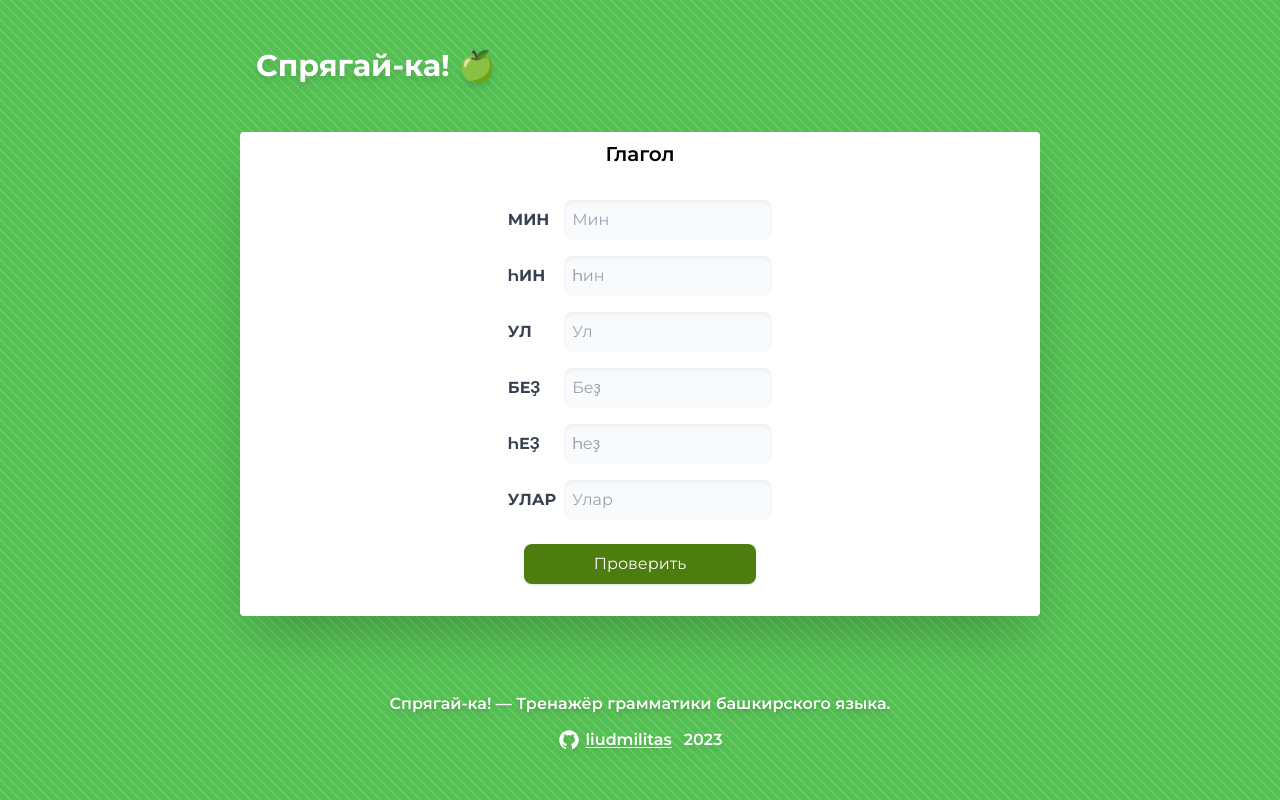
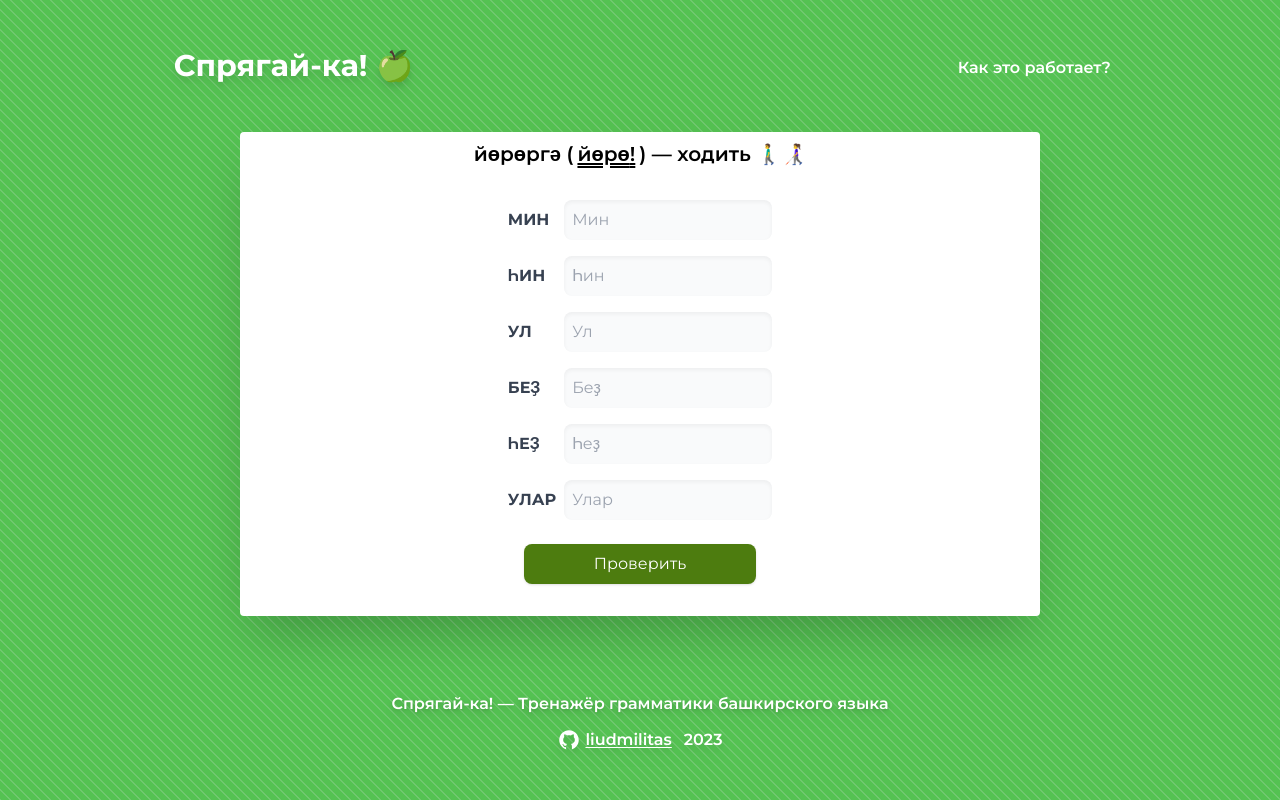
Before and after one commit to liudmilitas/bash-verb, a Next.js app in the folder bash-lang/: page / in a window 1280 px wide. Built offline with nearby package versions, Linux system fonts and the light colour scheme.

Commit message:
added generatePresentSimple function and sample verb-objects

```diff
--- a/bash-lang/package.json
+++ b/bash-lang/package.json
@@ -19,7 +19,8 @@
     "next": "13.1.6",
     "react": "18.2.0",
     "react-dom": "18.2.0",
-    "typescript": "4.9.5"
+    "typescript": "4.9.5",
+    "usehooks-ts": "^2.9.1"
   },
   "devDependencies": {
     "autoprefixer": "^10.4.13",
--- a/bash-lang/src/app/components/Footer.tsx
+++ b/bash-lang/src/app/components/Footer.tsx
@@ -4,7 +4,7 @@ function Footer() {
   return (
     <footer className="flex flex-col items-center justify-center text-white p-2 mt-8 drop-shadow-lg fill-white">
       <h2 className=" text-white p-1 drop-shadow w-full text-center font-semibold">
-        Спрягай-ка! — Тренажёр грамматики башкирского языка.{" "}
+        Спрягай-ка! — Тренажёр грамматики башкирского языка{" "}
         <span className="hidden">
           Башкирский язык для начинающих: изучаем глаголы, существительные и
           прилагательные в игровой форме.
--- a/bash-lang/src/app/components/Header.tsx
+++ b/bash-lang/src/app/components/Header.tsx
@@ -6,6 +6,14 @@ function Header() {
       <h1 className="text-3xl text-white p-4 font-bold drop-shadow-lg w-full max-w-[800px] text-center lg:text-left md:text-left">
         Спрягай-ка! 🍏
       </h1>
+      <button className="rounded text-center text-white">
+        <span className="collapse lg:visible whitespace-nowrap font-semibold">
+          Как это работает?
+        </span>
+        <span className="lg:invisible text-xl border-1 border-white  bg-white bg-opacity-10">
+          ?
+        </span>
+      </button>
     </header>
   );
 }
--- a/bash-lang/src/app/page.tsx
+++ b/bash-lang/src/app/page.tsx
@@ -3,14 +3,24 @@ import Link from "next/link";
 import pronouns from "./pseudo-db/pronouns";
 import Footer from "./components/Footer";
 import Header from "./components/Header";
+import { verbs, generatePresentSimple } from "./pseudo-db/verbs";
 
 export default function Home() {
+  const verb: any = verbs[Math.floor(Math.random() * verbs.length)];
+
   return (
     <>
       <Header />
+      {console.log(generatePresentSimple(verb))}
       <main className="w-full h-full flex flex-col content-center items-center justify-center">
         <section className="bg-white h-full rounded shadow-2xl w-full max-w-[800px] flex flex-col justify-between items-center">
-          <h2 className="text-xl text-center p-2 font-semibold">Глагол</h2>
+          <h3 className="text-xl text-center p-2 font-semibold">
+            {verb.infinitive} (
+            <span className="underline underline-offset-2 decoration-double mx-1">
+              {verb.imperative}!
+            </span>
+            ) — {verb.translations.ru} {verb.translations.emoji}
+          </h3>
           <form className="flex flex-col p-4 h-full">
             <ul>
               {pronouns.map((pronoun) => (
--- a/bash-lang/src/app/pseudo-db/verbs.tsx
+++ b/bash-lang/src/app/pseudo-db/verbs.tsx
@@ -1,48 +1,170 @@
 // ГЛАГОЛ - ҠЫЛЫМ
 
-const verbs: object[] = [
+export const verbs: object[] = [
   {
     id: 1,
     imperative: "аша",
+    infinitive: "ашарға",
     properties: {
       is_regular: true,
       is_soft: false,
       is_last_vowel: true,
+      is_type_a: true,
     },
     translations: {
       ru: "есть",
       eng: "to eat",
+      emoji: "🍽😋",
     },
   },
   {
     id: 2,
     imperative: "эшлә",
+    infinitive: "эшләргә",
     properties: {
       is_regular: true,
       is_soft: true,
       is_last_vowel: true,
+      is_type_a: true,
     },
     translations: {
       ru: "работать",
       eng: "to work",
+      emoji: "💼💪",
+    },
+  },
+  {
+    id: 3,
+    imperative: "йөрө",
+    infinitive: "йөрөргә",
+    properties: {
+      is_regular: true,
+      is_soft: true,
+      is_last_vowel: true,
+      is_type_a: false,
+    },
+    translations: {
+      ru: "ходить",
+      eng: "to go",
+      emoji: "🚶‍♂️👩‍🦯",
+    },
+  },
+  {
+    id: 4,
+    imperative: "яҙ",
+    infinitive: "яҙырға",
+    properties: {
+      is_regular: true,
+      is_soft: false,
+      is_last_vowel: false,
+      is_type_a: true,
+    },
+    translations: {
+      ru: "писать",
+      eng: "to write",
+      emoji: "📝✍️",
+    },
+  },
+  {
+    id: 5,
+    infinitive: "кейенергә",
+    imperative: "кейен",
+    properties: {
+      is_regular: true,
+      is_soft: true,
+      is_last_vowel: false,
+      is_type_a: false,
+    },
+    translations: {
+      ru: "одеваться",
+      eng: "to get dressed",
+      emoji: "👕👖",
+    },
+  },
+  {
+    id: 6,
+    infinitive: "соҡорға",
+    imperative: "соҡо",
+    properties: {
+      is_regular: true,
+      is_soft: false,
+      is_last_vowel: true,
+      is_type_a: false,
+    },
+    translations: {
+      ru: "копать",
+      eng: "to dig",
+      emoji: "🌱🕳️",
     },
   },
 ];
 
-function generatePresentSimple(verb: any) {
+export function generatePresentSimple(verb: any) {
   if (verb.properties.is_regular) {
     if (verb.properties.is_last_vowel) {
+      if (verb.properties.is_type_a) {
+        if (verb.properties.is_soft) {
+          return {
+            first_singular: verb.imperative + "йем",
+            second_singular: verb.imperative + "йһең",
+            third_singular: verb.imperative + "й",
+            first_plural: verb.imperative + "йбеҙ",
+            second_plural: verb.imperative + "йһегеҙ",
+            third_plural: verb.imperative + "йҙәр",
+          };
+        } else {
+          return {
+            first_singular: verb.imperative + "йым",
+            second_singular: verb.imperative + "йһың",
+            third_singular: verb.imperative + "й",
+            first_plural: verb.imperative + "йбыҙ",
+            second_plural: verb.imperative + "йһығыҙ",
+            third_plural: verb.imperative + "йҙар",
+          };
+        }
+      } else {
+        if (verb.properties.is_soft) {
+          return {
+            first_singular: verb.imperative + "йөм",
+            second_singular: verb.imperative + "йһөң",
+            third_singular: verb.imperative + "й",
+            first_plural: verb.imperative + "йбөҙ",
+            second_plural: verb.imperative + "йһөгөҙ",
+            third_plural: verb.imperative + "йҙәр",
+          };
+        } else {
+          return {
+            first_singular: verb.imperative + "йом",
+            second_singular: verb.imperative + "йһоң",
+            third_singular: verb.imperative + "й",
+            first_plural: verb.imperative + "йбоҙ",
+            second_plural: verb.imperative + "йһоғоҙ",
+            third_plural: verb.imperative + "йҙар",
+          };
+        }
+      }
+    } else {
       if (verb.properties.is_soft) {
         return {
-          first_singular: verb.imperative + "йем",
+          first_singular: verb.imperative + "әм",
+          second_singular: verb.imperative + "әһең",
+          third_singular: verb.imperative + "ә",
+          first_plural: verb.imperative + "әбеҙ",
+          second_plural: verb.imperative + "әһегеҙ",
+          third_plural: verb.imperative + "әләр",
         };
       } else {
+        return {
+          first_singular: verb.imperative + "ам",
+          second_singular: verb.imperative + "аһың",
+          third_singular: verb.imperative + "а",
+          first_plural: verb.imperative + "абыҙ",
+          second_plural: verb.imperative + "аһығыҙ",
+          third_plural: verb.imperative + "алар",
+        };
       }
-    } else {
     }
   } else {
     return "Неправильный глагол!";
   }
 }
-
-export default verbs;
```
Also changed, not shown: 1 other file (tests, documents, lock files or other folders).
